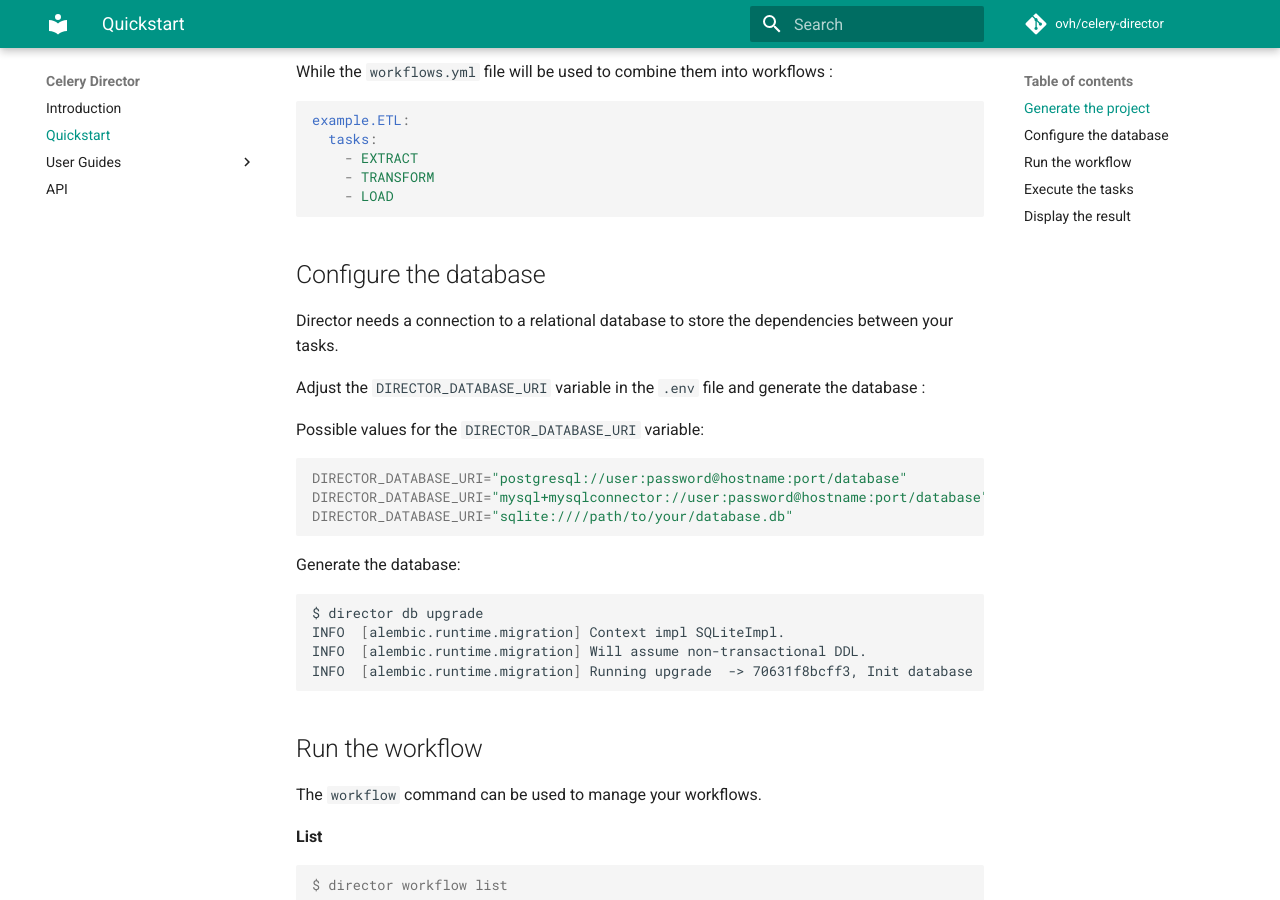
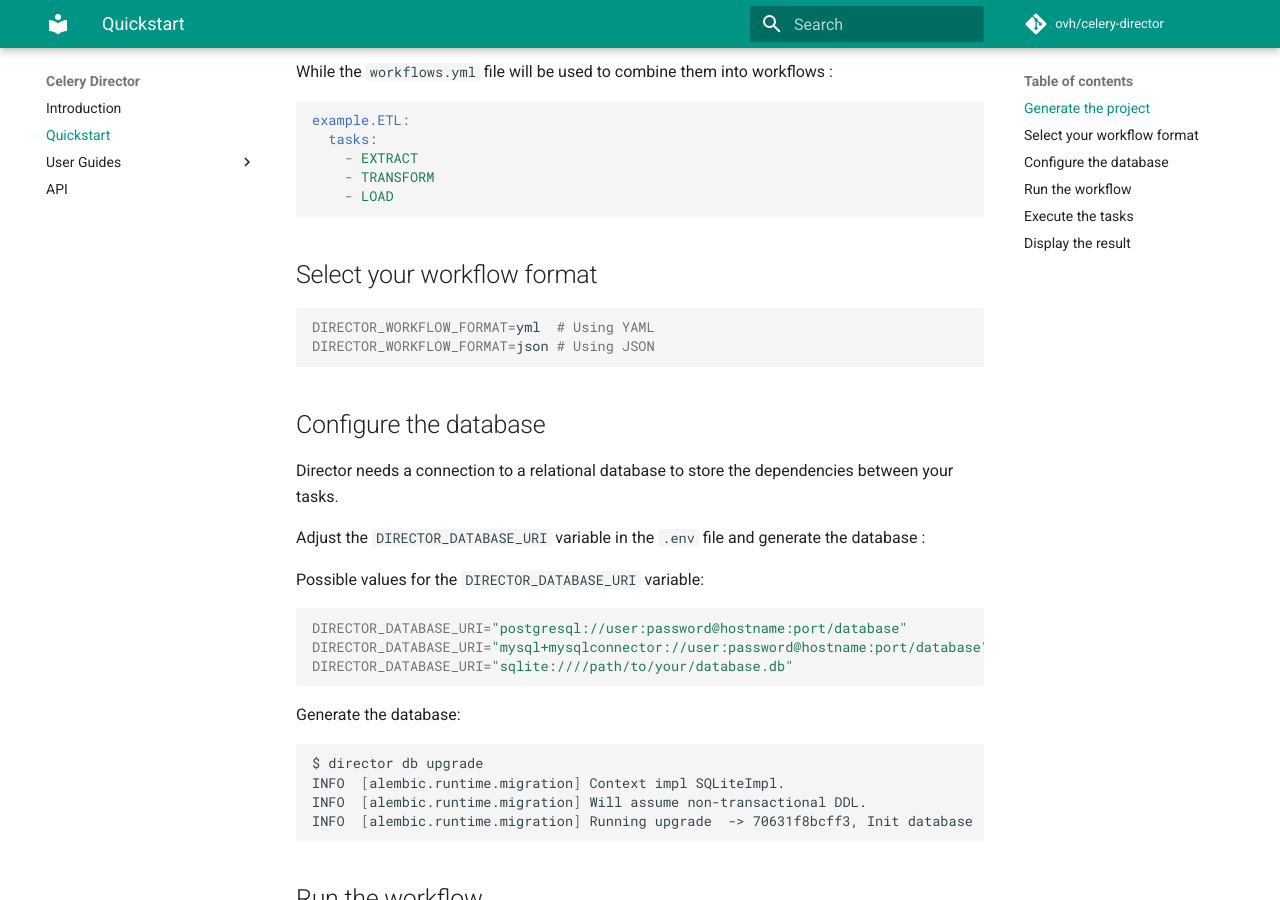
Before and after one commit to ovh/celery-director, an MkDocs documentation site: the page built from docs/docs/quickstart.md, in a window 1280 px wide and 900 px high, scrolled down 947 px. Built offline with MkDocs 1.6.1 and Material for MkDocs 9.7.7, drawn with Linux system fonts in a browser that asks for light colours; comment, search, counter and statistics services are not loaded.

Commit message:
Updating docs for supported workflow formats (json, yml)
- added examples to docs for json and yml workflows
- added documentation on DIRECTOR_WORKFLOW_FORMAT setting

````diff
--- a/docs/docs/quickstart.md
+++ b/docs/docs/quickstart.md
@@ -53,6 +53,13 @@ example.ETL:
     - EXTRACT
     - TRANSFORM
     - LOAD
+```
+
+## Select your workflow format
+
+```shell
+DIRECTOR_WORKFLOW_FORMAT=yml  # Using YAML
+DIRECTOR_WORKFLOW_FORMAT=json # Using JSON
 ```
 
 ## Configure the database
````
Also changed, not shown: README.md.
